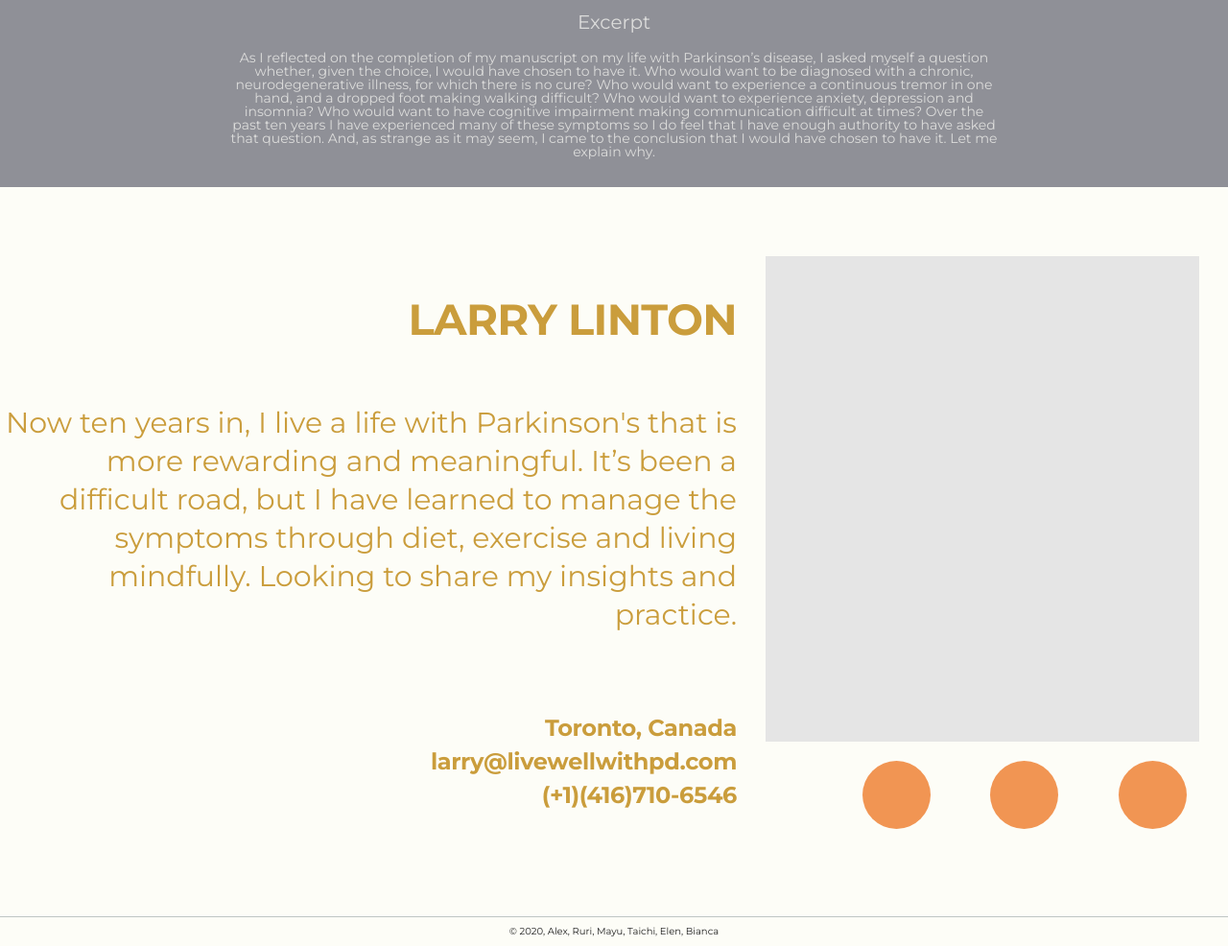
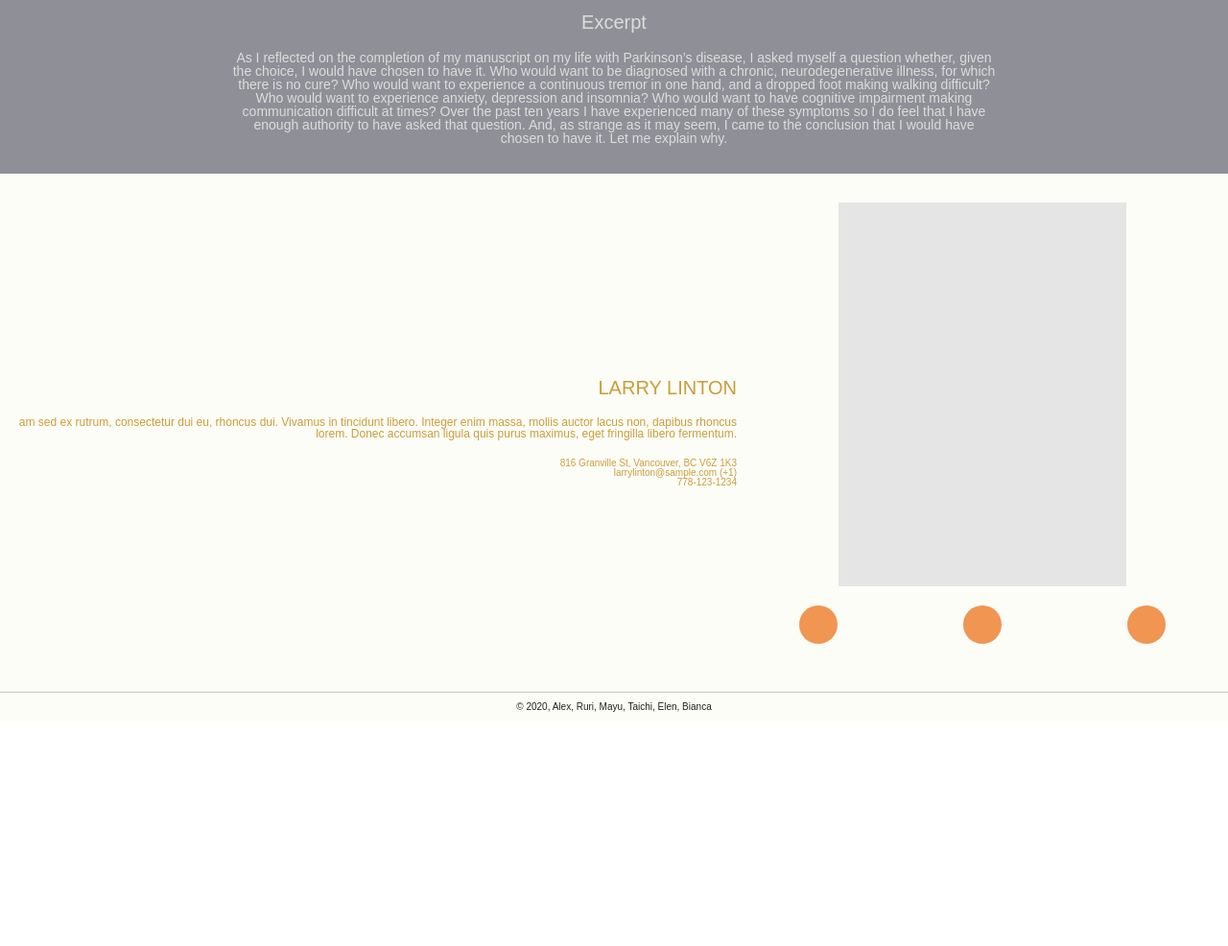
Before and after one commit to M-0919/team-a, a Gatsby site: page / in a window 1280 px wide. Shown: the part 1357-2343 px from the top of the page at 96% size. After the commit the page ends 2109 px from the top, so only its background shows below. Built offline with nearby package versions, Linux system fonts and the light colour scheme; Gatsby itself is replaced by a stand-in of ours.

Commit message:
Revert "about-section profile"

```diff
--- a/src/components/profile/profile.jsx
+++ b/src/components/profile/profile.jsx
@@ -5,20 +5,19 @@ const Profile = () => (
     <div className="profile__left">
       <h2 className="profile__left__title">LARRY LINTON</h2>
       <p className="profile__left__discription">
-        Now ten years in, I live a life with Parkinson's that is more rewarding and meaningful.
-        It’s been a difficult road, but I have learned to manage the symptoms through diet, exercise and living mindfully.
-        Looking to share my insights and practice.
+        am sed ex rutrum, consectetur dui eu, rhoncus dui. Vivamus in tincidunt
+        libero. Integer enim massa, mollis auctor lacus non, dapibus rhoncus
+        lorem. Donec accumsan ligula quis purus maximus, eget fringilla libero
+        fermentum.
       </p>
-      <p className="profile__left__address">
-        Toronto, Canada <br />
-        larry@livewellwithpd.com  <br />
-        (+1)(416)710-6546
+      <p className="profile__left_address">
+        816 Granville St, Vancouver, BC V6Z 1K3 <br />
+        larrylinton@sample.com (+1) <br />
+        778-123-1234
       </p>
     </div>
     <div className="profile__right">
-      <div className="profile__right__image">
-
-      </div>
+      <div className="profile__right__image"></div>
       <ul className="profile__right__list">
         <li className="profile__right__list__item"></li>
         <li className="profile__right__list__item"></li>
--- a/src/components/profile/profile.scss
+++ b/src/components/profile/profile.scss
@@ -1,48 +1,24 @@
 @import "../../styles/global.scss";
-@import url('https://fonts.googleapis.com/css2?family=Montserrat&display=swap');
-@import url('https://fonts.googleapis.com/css2?family=Montserrat:wght@400;700&display=swap');
 
 .profile {
   background-color: rgba(251, 251, 239, 0.5);
   display: flex;
   align-items: center;
   border-bottom: 1px solid $floor;
-  width: 100%;
-  height: 760px;
-  left: 0px;
-  top: 2686px;
   &__left {
     color: #ca9d3c;
     text-align: right;
     width: 60%;
     &__title {
-      font-family: Montserrat, sans-serif;
-      font-style: normal;
-      font-weight: bold;
-      font-size: 45px;
-      line-height: 36px;
-      margin-top: 10px;
-      text-align: right;
-      letter-spacing: -0.015em;
+      font-size: 2rem;
       padding-bottom: 2rem;
     }
     &__discription {
-      margin-top: 50px;
-      font-family: Montserrat, sans-serif;
-      font-style: normal;
-      font-weight: normal;
-      font-size: 30px;
-      line-height: 40px;
+      font-size: 1.2rem;
+      padding-bottom: 2rem;
     }
     &__address {
-      margin-top: 80px;
-      font-family: Montserrat, sans-serif;
-      font-style: normal;
-      font-weight: 600;
-      font-size: 24px;
-      line-height: 35px;
-      text-align: right;
-      letter-spacing: -0.015em;
+      font-weight: bold;
     }
   }
   &__right {
@@ -51,19 +27,17 @@
     &__image {
       background-color: #e5e5e5;
       margin: 0 auto;
-      width: 452px;
-      height: 506px;
+      width: 300px;
+      height: 400px;
     }
     &__list {
       padding: 2rem 0 2rem 0;
       display: flex;
-      margin-left: 100px;
-      width: 400px;
       justify-content: space-around;
       &__item {
+        width: 4rem;
+        height: 4rem;
         border-radius: 4rem;
-        width: 71px;
-        height: 71px;
         background-color: $orange;
       }
     }
```
Also changed, not shown: src/components/profile/ProfilePicture.js (deleted, +0 -32 lines), src/images/LJL-Formal.png (deleted).
